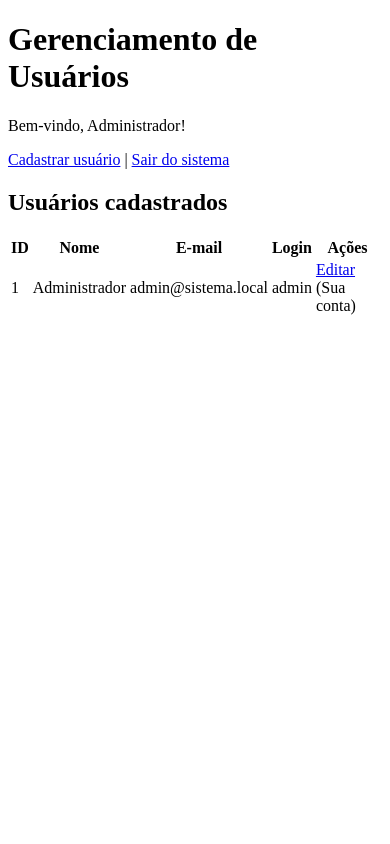
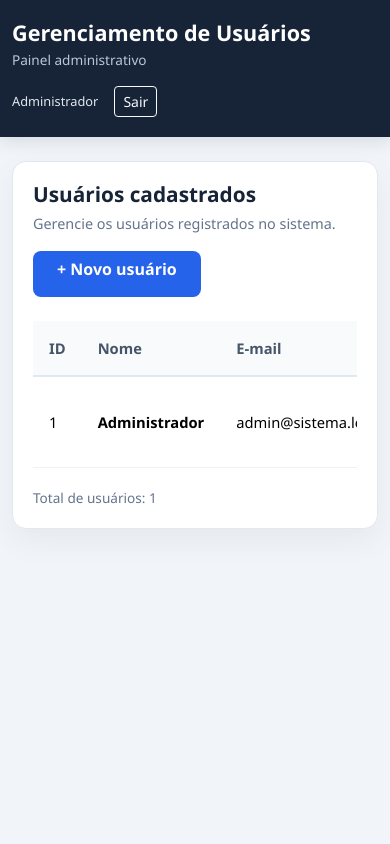
Before and after one commit to alunosenac2026/uc4-aula18-17Nov-avaliativa-final-front-back-database, a PHP site: page /usuarios/select.php in a window 390 px wide. Run offline with PHP 8.4, Linux system fonts and the light colour scheme; a user stored in the database is signed in; data comes from the database, SQL or seed files in the repository; a stand-in replaces the project's code that opens the database connection.

Commit message:
Implementa interface responsiva da listagem de usuários

```diff
--- a/assets/css/style.css
+++ b/assets/css/style.css
@@ -138,3 +138,118 @@ body {
         font-size: 1.4rem;
     }
 }
+
+
+/* =========================================
+   Interface administrativa
+========================================= */
+
+.pagina-sistema {
+    min-height: 100vh;
+    background-color: var(--cor-fundo);
+}
+
+.sistema-cabecalho {
+    padding: 24px 0;
+    background-color: var(--cor-primaria);
+    color: var(--cor-branco);
+    box-shadow: 0 4px 16px rgba(15, 23, 42, 0.12);
+}
+
+.sistema-marca h1 {
+    margin: 0 0 4px;
+    font-size: 1.35rem;
+    font-weight: 700;
+}
+
+.sistema-marca p {
+    margin: 0;
+    color: #b8c7db;
+    font-size: 0.85rem;
+}
+
+.sistema-usuario {
+    color: #e2e8f0;
+    font-size: 0.9rem;
+    font-weight: 500;
+}
+
+.sistema-conteudo {
+    padding-top: 48px;
+    padding-bottom: 48px;
+}
+
+.sistema-card {
+    padding: 32px;
+    border: 1px solid #e2e8f0;
+    border-radius: 14px;
+    background-color: var(--cor-branco);
+    box-shadow: 0 12px 32px rgba(15, 23, 42, 0.05);
+}
+
+.sistema-titulo {
+    margin-bottom: 6px;
+    color: var(--cor-primaria);
+    font-size: 1.5rem;
+    font-weight: 700;
+}
+
+.sistema-subtitulo {
+    margin-bottom: 0;
+    color: var(--cor-texto-suave);
+    font-size: 0.9rem;
+}
+
+.sistema-tabela {
+    margin-bottom: 0;
+    font-size: 0.92rem;
+}
+
+.sistema-tabela thead th {
+    padding: 16px;
+    border-bottom: 2px solid #e2e8f0;
+    background-color: #f8fafc;
+    color: #475569;
+    font-weight: 600;
+    white-space: nowrap;
+}
+
+.sistema-tabela tbody td {
+    padding: 16px;
+    border-bottom-color: #edf2f7;
+}
+
+.sistema-tabela .btn {
+    white-space: nowrap;
+}
+
+.sistema-total {
+    margin: 20px 0 0;
+    color: var(--cor-texto-suave);
+    font-size: 0.85rem;
+}
+
+@media (max-width: 768px) {
+
+    .sistema-cabecalho {
+        padding: 20px 0;
+    }
+
+    .sistema-conteudo {
+        padding-top: 24px;
+        padding-bottom: 24px;
+    }
+
+    .sistema-card {
+        padding: 20px;
+    }
+
+    .sistema-titulo {
+        font-size: 1.3rem;
+    }
+
+    .sistema-usuario {
+        font-size: 0.8rem;
+    }
+
+}
--- a/usuarios/select.php
+++ b/usuarios/select.php
@@ -24,7 +24,6 @@ try {
             ORDER BY nome ASC";
 
     $stmt = $pdo->query($sql);
-
     $usuarios = $stmt->fetchAll();
 
 } catch (PDOException $e) {
@@ -47,7 +46,6 @@ $mensagensExclusao = [
 ];
 
 $exclusao = $_GET['exclusao'] ?? '';
-
 $mensagemExclusao = '';
 
 if (
@@ -63,49 +61,97 @@ if (
 <html lang="pt-BR">
 
 <head>
+
     <meta charset="UTF-8">
     <meta name="viewport" content="width=device-width, initial-scale=1.0">
 
     <title>Usuários | Sistema de Gerenciamento</title>
+
+    <link
+        href="https://cdn.jsdelivr.net/npm/bootstrap@5.3.3/dist/css/bootstrap.min.css"
+        rel="stylesheet"
+    >
+
+    <link rel="stylesheet" href="../assets/css/style.css">
+
 </head>
 
-<body>
+<body class="pagina-sistema">
 
-    <main>
+    <header class="sistema-cabecalho">
 
-        <header>
+        <div class="container">
+
+            <div class="d-flex flex-wrap justify-content-between align-items-center gap-3">
+
+                <div class="sistema-marca">
 
                     <h1>Gerenciamento de Usuários</h1>
 
-            <p>
-                Bem-vindo,
+                    <p>Painel administrativo</p>
+
+                </div>
+
+                <div class="d-flex align-items-center gap-3">
+
+                    <span class="sistema-usuario">
                         <?= htmlspecialchars(
                             $_SESSION['usuario_nome'],
                             ENT_QUOTES,
                             'UTF-8'
-                ) ?>!
-            </p>
+                        ) ?>
+                    </span>
 
-            <nav>
-                <a href="insert.php">Cadastrar usuário</a>
-                |
-                <a href="../logout.php">Sair do sistema</a>
-            </nav>
+                    <a
+                        href="../logout.php"
+                        class="btn btn-outline-light btn-sm"
+                    >
+                        Sair
+                    </a>
+
+                </div>
+
+            </div>
+
+        </div>
 
     </header>
 
-        <section>
+    <main class="container sistema-conteudo">
 
-            <h2>Usuários cadastrados</h2>
+        <section class="sistema-card">
+
+            <div class="d-flex flex-wrap justify-content-between align-items-center gap-3 mb-4">
+
+                <div>
+
+                    <h2 class="sistema-titulo">
+                        Usuários cadastrados
+                    </h2>
+
+                    <p class="sistema-subtitulo">
+                        Gerencie os usuários registrados no sistema.
+                    </p>
+
+                </div>
+
+                <a
+                    href="insert.php"
+                    class="btn btn-primario px-4"
+                >
+                    + Novo usuário
+                </a>
+
+            </div>
 
             <?php if (
                 isset($_GET['cadastro']) &&
                 $_GET['cadastro'] === 'sucesso'
             ): ?>
 
-                <p role="status">
+                <div class="alert alert-success" role="status">
                     Usuário cadastrado com sucesso!
-                </p>
+                </div>
 
             <?php endif; ?>
 
@@ -114,17 +160,22 @@ if (
                 $_GET['edicao'] === 'sucesso'
             ): ?>
 
-                <p role="status">
+                <div class="alert alert-success" role="status">
                     Usuário atualizado com sucesso!
-                </p>
+                </div>
 
             <?php endif; ?>
 
             <?php if ($mensagemExclusao !== ''): ?>
 
-                <p role="<?= $exclusao === 'sucesso'
+                <div
+                    class="alert <?= $exclusao === 'sucesso'
+                        ? 'alert-success'
+                        : 'alert-danger' ?>"
+                    role="<?= $exclusao === 'sucesso'
                         ? 'status'
-                    : 'alert' ?>">
+                        : 'alert' ?>"
+                >
 
                     <?= htmlspecialchars(
                         $mensagemExclusao,
@@ -132,36 +183,42 @@ if (
                         'UTF-8'
                     ) ?>
 
-                </p>
+                </div>
 
             <?php endif; ?>
 
             <?php if ($erro !== ''): ?>
 
-                <p role="alert">
+                <div class="alert alert-danger" role="alert">
                     <?= htmlspecialchars(
                         $erro,
                         ENT_QUOTES,
                         'UTF-8'
                     ) ?>
-                </p>
+                </div>
 
             <?php elseif (count($usuarios) === 0): ?>
 
-                <p>Nenhum usuário cadastrado.</p>
+                <div class="alert alert-info">
+                    Nenhum usuário cadastrado.
+                </div>
 
             <?php else: ?>
 
-                <table>
+                <div class="table-responsive">
+
+                    <table class="table table-hover align-middle sistema-tabela">
 
                         <thead>
+
                             <tr>
-                            <th>ID</th>
-                            <th>Nome</th>
-                            <th>E-mail</th>
-                            <th>Login</th>
-                            <th>Ações</th>
+                                <th scope="col">ID</th>
+                                <th scope="col">Nome</th>
+                                <th scope="col">E-mail</th>
+                                <th scope="col">Login</th>
+                                <th scope="col">Ações</th>
                             </tr>
+
                         </thead>
 
                         <tbody>
@@ -171,40 +228,47 @@ if (
                                 <tr>
 
                                     <td>
-                                    <?= htmlspecialchars(
-                                        (string) $usuario['id'],
-                                        ENT_QUOTES,
-                                        'UTF-8'
-                                    ) ?>
+                                        <?= (int) $usuario['id'] ?>
                                     </td>
 
-                                <td>
+                                    <td class="fw-semibold">
+
                                         <?= htmlspecialchars(
                                             $usuario['nome'],
                                             ENT_QUOTES,
                                             'UTF-8'
                                         ) ?>
+
                                     </td>
 
                                     <td>
+
                                         <?= htmlspecialchars(
                                             $usuario['email'],
                                             ENT_QUOTES,
                                             'UTF-8'
                                         ) ?>
+
                                     </td>
 
                                     <td>
+
                                         <?= htmlspecialchars(
                                             $usuario['login'],
                                             ENT_QUOTES,
                                             'UTF-8'
                                         ) ?>
+
                                     </td>
 
                                     <td>
 
-                                    <a href="update.php?id=<?= (int) $usuario['id'] ?>">
+                                        <div class="d-flex flex-wrap align-items-center gap-2">
+
+                                            <a
+                                                href="update.php?id=<?= (int) $usuario['id'] ?>"
+                                                class="btn btn-outline-primary btn-sm"
+                                            >
                                                 Editar
                                             </a>
 
@@ -216,7 +280,6 @@ if (
                                                 <form
                                                     method="POST"
                                                     action="delete.php"
-                                            style="display: inline;"
                                                     onsubmit="return confirm('Tem certeza que deseja excluir este usuário? Esta ação não poderá ser desfeita.');"
                                                 >
 
@@ -236,7 +299,10 @@ if (
                                                         ) ?>"
                                                     >
 
-                                            <button type="submit">
+                                                    <button
+                                                        type="submit"
+                                                        class="btn btn-outline-danger btn-sm"
+                                                    >
                                                         Excluir
                                                     </button>
 
@@ -244,11 +310,13 @@ if (
 
                                             <?php else: ?>
 
-                                        <span>
-                                            (Sua conta)
+                                                <span class="badge text-bg-secondary">
+                                                    Sua conta
                                                 </span>
 
                                             <?php endif; ?>
+
+                                        </div>
 
                                     </td>
 
@@ -260,6 +328,12 @@ if (
 
                     </table>
 
+                </div>
+
+                <p class="sistema-total">
+                    Total de usuários: <?= count($usuarios) ?>
+                </p>
+
             <?php endif; ?>
 
         </section>
```
Lines whose indentation alone changed are shown as unchanged.
